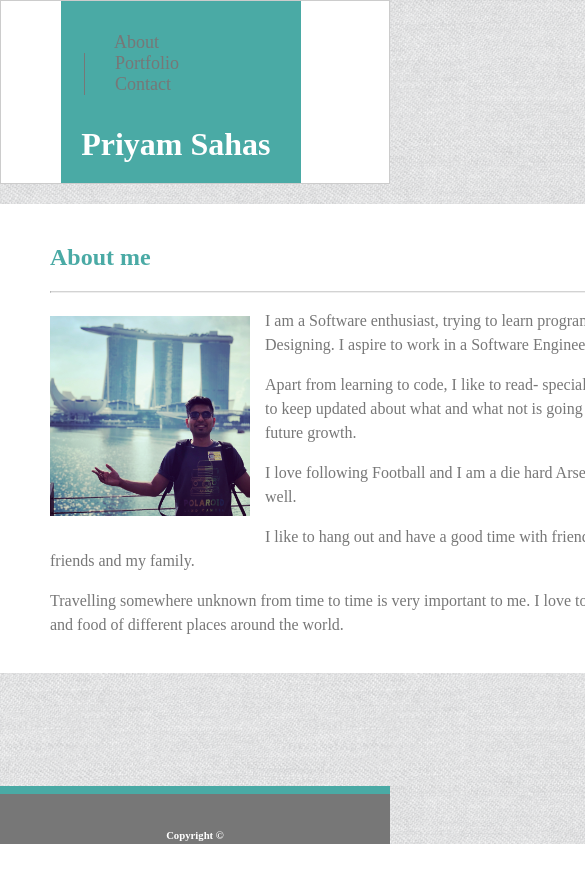
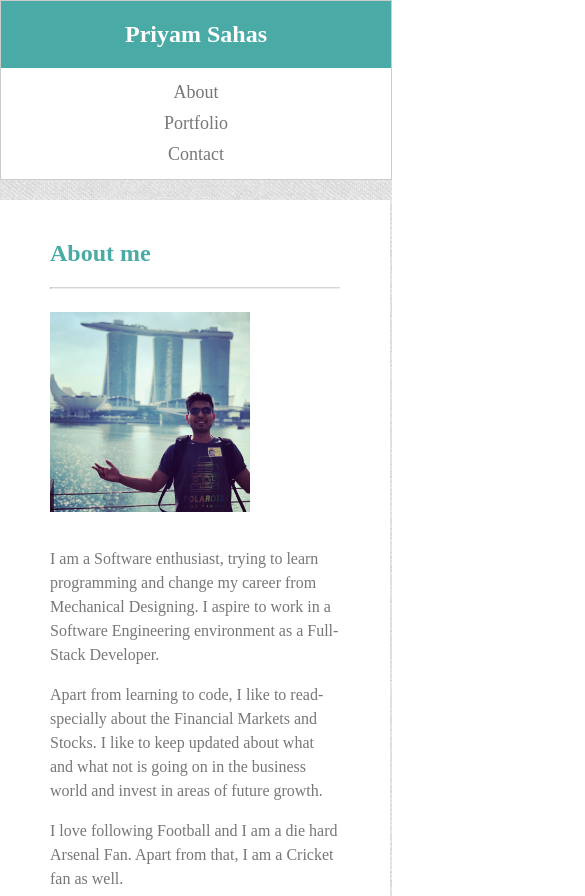
Before and after one commit to priyam009/Responsive-Portfolio, a plain HTML site: page index.html in a window 390 px wide. Shown: the top 896 px of the page, 585 px wide, since content can reach past the window. Before the commit the page ends 844 px from the top, so only its background shows below. Drawn offline with Linux system fonts and the light colour scheme.

Commit message:
Updating index page with media queries

```diff
--- a/assets/css/style.css
+++ b/assets/css/style.css
@@ -8,14 +8,17 @@ body {
   padding: 0;
 }
 
- header{
+header{
   background-color: #fff;
   border: 1px solid #ccc;
+  width: 100%;
 }
 
 .nav-bar {
-  float: right;
-  padding: 15px 180px;
+  padding-top: 7px;
+  padding-bottom: 7px;
+  text-align: right;
+  padding-left: 0;
 }
 
 .nav-bar li {
@@ -38,12 +41,13 @@ body {
 }
 
 .nav-name {
-  width: 200px;
   background: #4aaaa5;
   padding: 20px 20px;
   margin: 0;
-  margin-left: 15.5%;
+  margin-left: 30px;
   color: #fff;
+  display: block;
+  float: left;
 }
 
 .foot-bar {
@@ -66,8 +70,8 @@ body {
 
 .container {
   box-sizing: border-box;
-  width: 960px;
-  margin: 20px auto 80px;
+  width: 950px;
+  margin: 20px 0 80px 30px;
   background: #fff;
   padding: 20px 50px;
 }
@@ -166,3 +170,73 @@ input[type=submit] {
 .col-margin {
   margin-left: 50px;
 }
+
+@media screen and (max-width: 980px) {
+  .container {
+    width: 738px;
+  }
+}
+
+@media screen and (max-width: 768px) {
+  .container {
+    width: 610px;
+    margin: 20px 0 80px 15px;
+  }
+
+  .nav-name {
+    margin-left: 15px;
+  }
+}
+
+@media screen and (max-width: 640px) {
+  .nav-name {
+    margin-left: 0px;
+    float: none;
+    text-align: center;
+  }
+
+  .nav-bar {
+    text-align: center;
+  }
+
+  .container {
+    margin: 20px 0 80px 15px;
+    width: 500px;
+  }
+  .about-image {
+    float: none;
+    margin: 15px;
+    margin-left: 0;
+    width: 200px;
+    height: 200px;
+  }
+}
+
+@media screen and (max-width: 530px) {
+  .nav-bar {
+    margin-top: 2px;
+    margin-bottom: 2px;
+  }
+
+  .nav-bar li {
+    display: block;
+    padding-top: 5px;
+    padding-bottom: 5px;
+  }
+
+  .nav-bar li a {
+    text-decoration: none;
+    margin: 0 30px;
+    color: #777;
+    font-size: 18px;
+  }
+
+  .nav-bar > li ~ li {
+    border-left: none;
+  }
+
+  .container {
+    width: auto;
+    margin: 20px auto 80px auto;
+  }
+}
--- a/index.html
+++ b/index.html
@@ -5,10 +5,13 @@
     <meta charset="UTF-8">
     <title>Portfolio-About-Me</title>
     <link rel="stylesheet" href="assets/css/style.css">
+    <meta name="viewport" content="width=device-width, initial-scale=1.0">
   </head>
 
   <body>
     <header>
+        <h2 class="nav-name">Priyam Sahas</h2>
+
       <nav>
         <ul class="nav-bar">
           <li class="nav-heading"><a href="./index.html">About</a></li>
@@ -16,7 +19,7 @@
           <li class="nav-heading"><a href="./contact.html">Contact</a> </li>
         </ul>
       </nav>
-      <h1 class="nav-name">Priyam Sahas</h1>
+
     </header>
 
     <div class="container">
```
